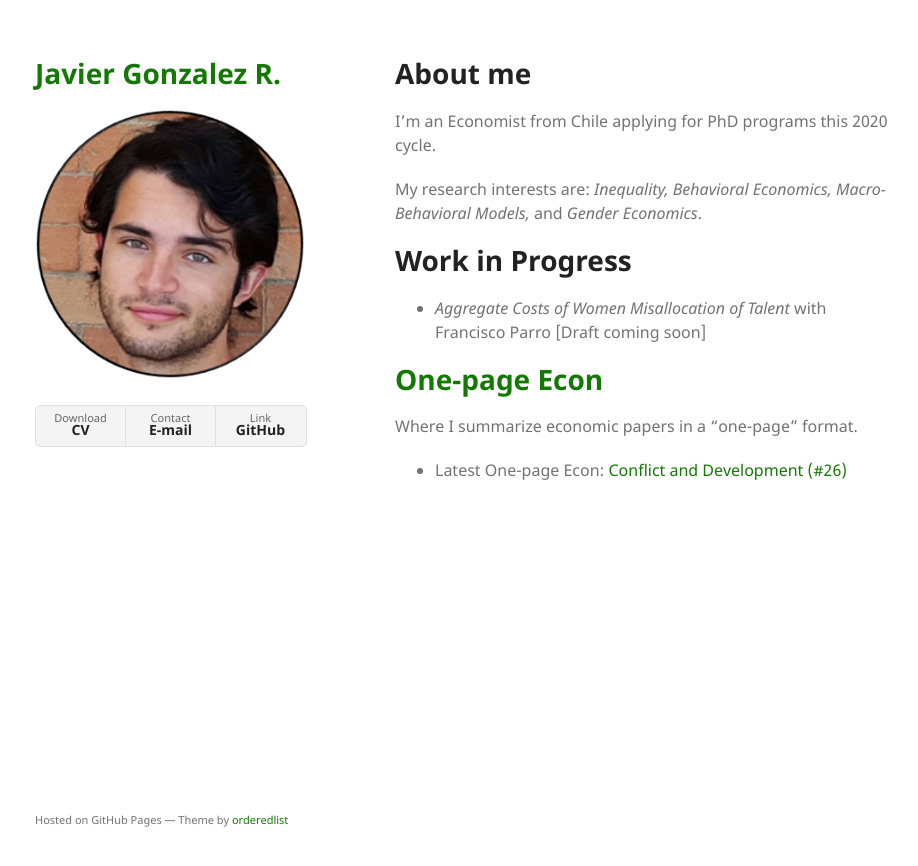
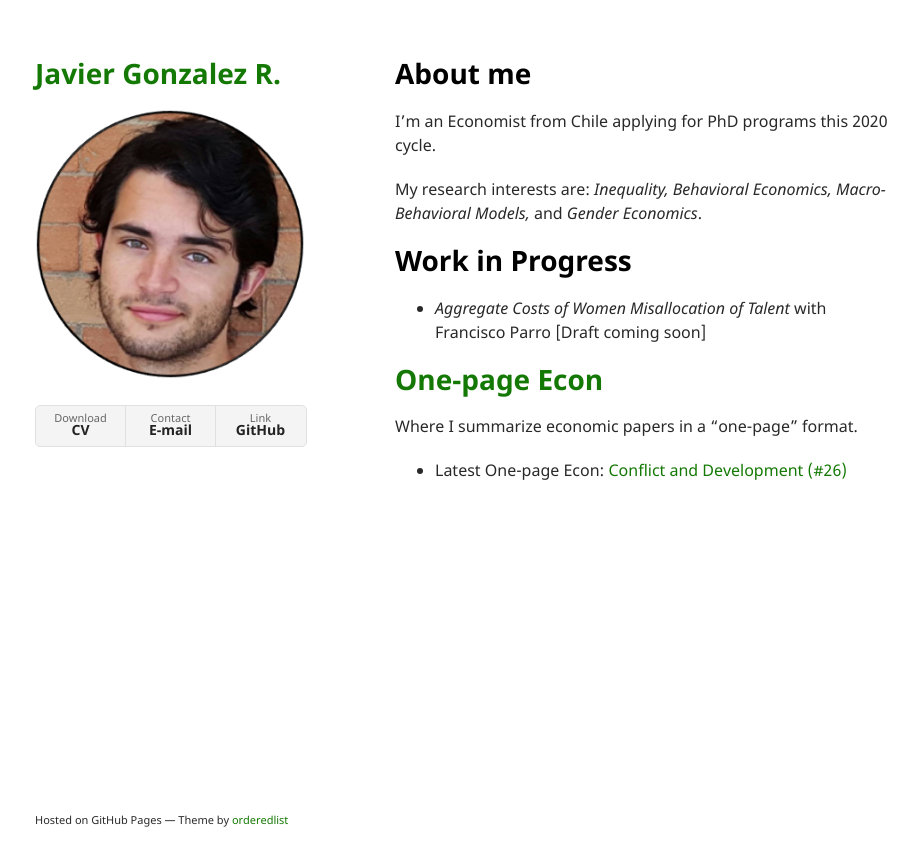
Before and after one commit to jjgecon/jjgecon.github.io, a Jekyll site: the page built from index.md, in a window 1280 px wide. Shown: the top 866 px of the page, without its empty margins (175-1093 px from the left). Built offline with Jekyll 4.4.1, drawn with Linux system fonts in a browser that asks for light colours; the repository's description, which GitHub fills in, is left out; our own code applies the rules of GitHub Pages for plain Markdown files.

Commit message:
Signed-off-by: jjgecon <javierj.g18@gmail.com>

```diff
--- a/_sass/jekyll-theme-minimal.scss
+++ b/_sass/jekyll-theme-minimal.scss
@@ -5,12 +5,12 @@ body {
   background-color: #fff;
   padding:50px;
   font: 16px/1.5 "Noto Sans", "Helvetica Neue", Helvetica, Arial, sans-serif;
-  color:#727272;
+  color:#292929;
   font-weight:400;
 }
 
 h1, h2, h3, h4, h5, h6 {
-  color:#222;
+  color:rgb(0, 0, 0);
   margin:0 0 20px;
 }
 
@@ -27,11 +27,11 @@ h1 {
 }
 
 h2 {
-  color:#393939;
+  color:#000000;
 }
 
 h3, h4, h5, h6 {
-  color:#494949;
+  color:#000000;
 }
 
 a {
```
